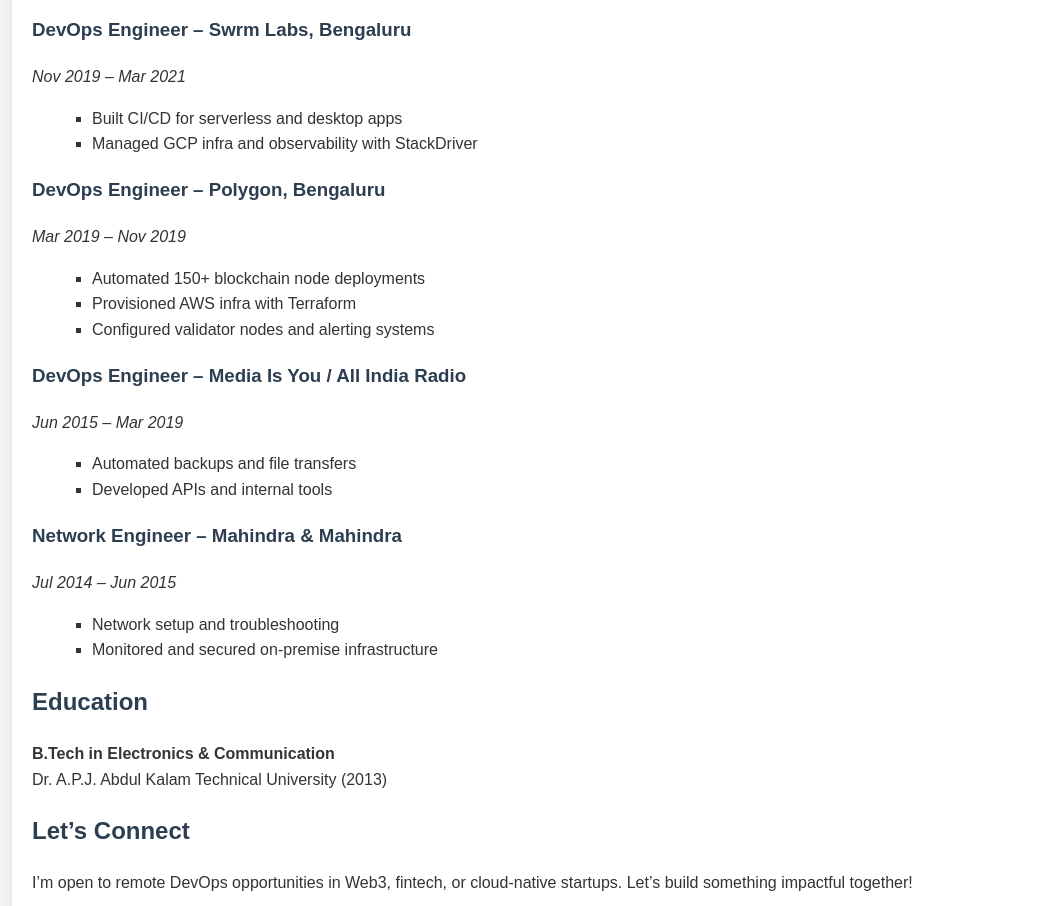
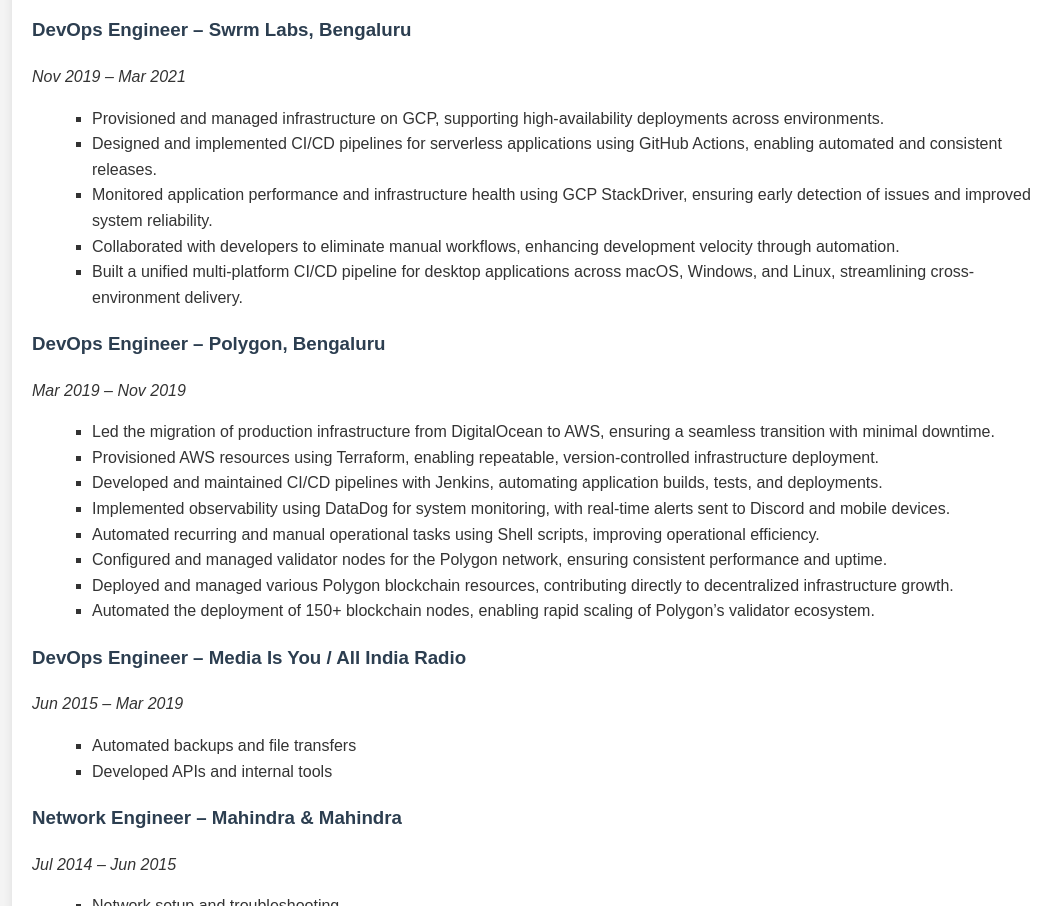
Before and after one commit to 0xvishal/portfolio, a plain HTML site: page index.html in a window 1280 px wide. Shown: the part 975-1881 px from the top of the page, without its empty margins (96-1157 px from the left). Drawn offline with Linux system fonts and the light colour scheme.

Commit message:
Update index.html

```diff
--- a/index.html
+++ b/index.html
@@ -72,16 +72,24 @@
     <h3>DevOps Engineer – Swrm Labs, Bengaluru</h3>
     <p><em>Nov 2019 – Mar 2021</em></p>
     <ul>
-      <li>Built CI/CD for serverless and desktop apps</li>
-      <li>Managed GCP infra and observability with StackDriver</li>
+      <li>Provisioned and managed infrastructure on GCP, supporting high-availability deployments across environments.</li>
+      <li>Designed and implemented CI/CD pipelines for serverless applications using GitHub Actions, enabling automated and consistent releases.</li>
+      <li>Monitored application performance and infrastructure health using GCP StackDriver, ensuring early detection of issues and improved system reliability.</li>
+      <li>Collaborated with developers to eliminate manual workflows, enhancing development velocity through automation.</li>
+      <li>Built a unified multi-platform CI/CD pipeline for desktop applications across macOS, Windows, and Linux, streamlining cross-environment delivery.</li>
     </ul>
 
     <h3>DevOps Engineer – Polygon, Bengaluru</h3>
     <p><em>Mar 2019 – Nov 2019</em></p>
     <ul>
-      <li>Automated 150+ blockchain node deployments</li>
-      <li>Provisioned AWS infra with Terraform</li>
-      <li>Configured validator nodes and alerting systems</li>
+      <li>Led the migration of production infrastructure from DigitalOcean to AWS, ensuring a seamless transition with minimal downtime.</li>
+      <li>Provisioned AWS resources using Terraform, enabling repeatable, version-controlled infrastructure deployment.</li>
+      <li>Developed and maintained CI/CD pipelines with Jenkins, automating application builds, tests, and deployments.</li>
+      <li>Implemented observability using DataDog for system monitoring, with real-time alerts sent to Discord and mobile devices.</li>
+      <li>Automated recurring and manual operational tasks using Shell scripts, improving operational efficiency.</li>
+      <li>Configured and managed validator nodes for the Polygon network, ensuring consistent performance and uptime.</li>
+      <li>Deployed and managed various Polygon blockchain resources, contributing directly to decentralized infrastructure growth.</li>
+      <li>Automated the deployment of 150+ blockchain nodes, enabling rapid scaling of Polygon’s validator ecosystem.</li>
     </ul>
 
     <h3>DevOps Engineer – Media Is You / All India Radio</h3>
```
